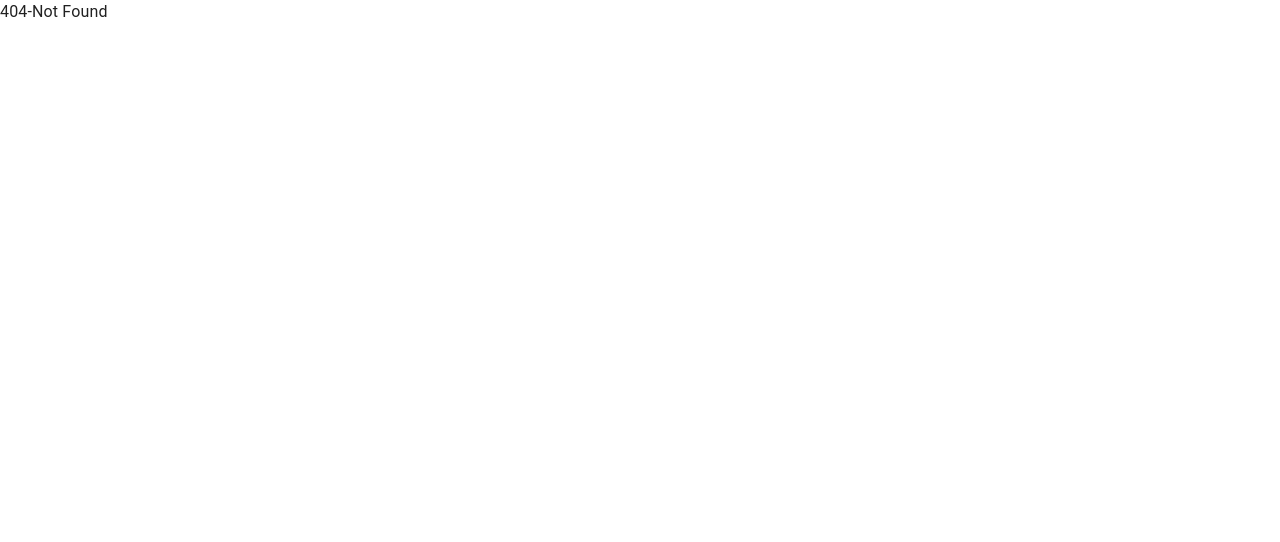
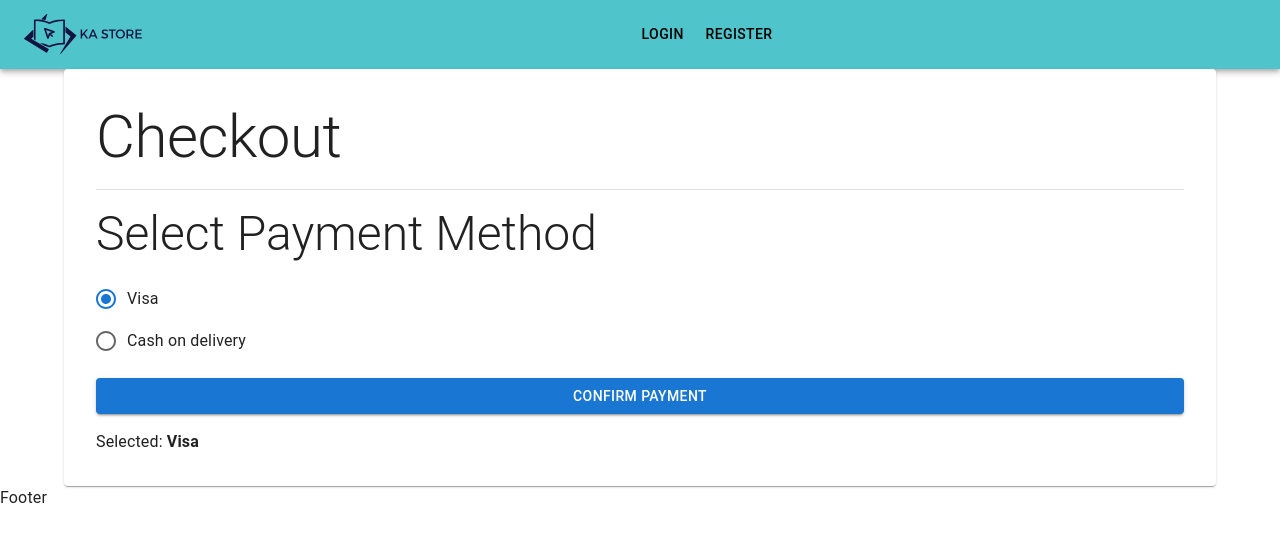
Before and after one commit to lojain-yadak/react-project, a React (Vite) app: page /checkout in a window 1280 px wide. Before the commit this address had no page. Shown: the top 542 px of the page. Built offline with nearby package versions, Linux system fonts and the light colour scheme.

Commit message:
ninth commit

```diff
--- a/src/component/navbar/Navbar.jsx
+++ b/src/component/navbar/Navbar.jsx
@@ -13,13 +13,15 @@ import Tooltip from '@mui/material/Tooltip';
 import MenuItem from '@mui/material/MenuItem';
 import AdbIcon from '@mui/icons-material/Adb';
 import { Link } from 'react-router-dom';
-const pages = ['Home','Login', 'Register','Cart'];
+import { Navigate } from 'react-router';
+const pagesGuest = ['Login', 'Register'];
+const pagesAuth = ['Cart','Home'];
 const settings = ['Profile', 'Account', 'Dashboard', 'Logout'];
 
 function Navbar() {
   const [anchorElNav, setAnchorElNav] = React.useState(null);
   const [anchorElUser, setAnchorElUser] = React.useState(null);
-
+  const isLogedIn=Boolean(localStorage.getItem("userToken"));
   const handleOpenNavMenu = (event) => {
     setAnchorElNav(event.currentTarget);
   };
@@ -31,7 +33,10 @@ function Navbar() {
   const handleCloseUserMenu = () => {
     setAnchorElUser(null);
   };
-
+  const handleLogout =()=>{
+    localStorage.removeItem("userToken");
+    Navigate('/login');
+  }
   return (
     <AppBar position="static" sx={{ backgroundColor: '#4FC4CA'}}>
       <Container maxWidth="xl">
@@ -82,7 +87,7 @@ function Navbar() {
               onClose={handleCloseNavMenu}
               sx={{ display: { xs: 'block', md: 'none' } }}
             >
-              {pages.map((page) => (
+              {(isLogedIn ? pagesAuth :pagesGuest).map((page) => (
                 <MenuItem key={page} onClick={handleCloseNavMenu}
                   component={Link}
                   to={`${page}`}
@@ -117,7 +122,7 @@ function Navbar() {
 
           </Typography>
           <Box sx={{ flexGrow: 1, display: { xs: 'none', md: 'flex' },justifyContent:'center', alignItems:"center" }}>
-            {pages.map((page) => (
+            {(isLogedIn ? pagesAuth :pagesGuest).map((page) => (
               <Button
                 key={page}
                 component={Link}
@@ -129,6 +134,9 @@ function Navbar() {
                 {page}
               </Button>
             ))}
+            {isLogedIn?(
+              <Button onClick={handleLogout} sx={{ my: 2, color: 'black', display: 'block' }}> Logout </Button>
+            ):null}
           </Box>
           <Box sx={{ flexGrow: 0 }}>
 
--- a/src/pages/cart/Cart.jsx
+++ b/src/pages/cart/Cart.jsx
@@ -3,11 +3,14 @@ import React, { useEffect, useState } from 'react';
 import { Box, Grid, Typography, CardMedia, Paper, Card, CardContent, IconButton, Button } from '@mui/material';
 import { Add, Delete, Remove } from '@mui/icons-material';
 import Loader from '../../component/shared/loder/Loader';
+import { Link } from 'react-router';
 
 function Cart() {
   const [products, setProducts] = useState([]);
   const [loader, setLoader] = useState(true);
-
+  const [totalPrice, setTotalPrice ] = useState(0);
+  const [totalItemes, setTotalItems ] = useState(0);
+  let test=0;
   const getProductFromCart = async () => {
     const token = localStorage.getItem("userToken");
 
@@ -20,6 +23,11 @@ function Cart() {
 
       console.log(response);
       setProducts(response.data?.cartResponse || []);
+      setTotalPrice(response.data.totalPrice);
+      response.data.cartResponse.forEach((product)=>{
+        test = test +product.count;
+      });
+      setTotalItems(test)
       setLoader(false);
 
     } catch (error) {
@@ -130,7 +138,7 @@ const clearCart = async () => {
               <Card key={product.id} sx={{ textAlign: 'center', p: 2, mb: 2, display: 'flex' }}>
                 <CardMedia
                   component={'img'}
-                  image='https://placehold.co/50'
+                  image='https://placehold.co/10'
                   alt={product.name}
                   sx={{ borderRadius: 2 }}
                 />
@@ -149,7 +157,16 @@ const clearCart = async () => {
           )}
         </Grid>
         <Grid item xs={12} md={4}>
-          <Typography>Summary</Typography>
+          <Typography>Order Summary</Typography>
+          <Card sx={{p:2}}>
+            <Typography>
+            Total items: {totalItemes}
+          </Typography>
+          <Typography>
+            Total Price: {totalPrice}$
+          </Typography>
+          </Card>
+          <Button variant='contained' fullWidth component={Link} to='/checkout'> Press To Checkout </Button>
         </Grid>
       </Grid>
     </Box>
--- /dev/null
+++ b/src/pages/checkout/Checkout.jsx
@@ -0,0 +1,84 @@
+import { Box, Card, FormControl, FormControlLabel, RadioGroup, Typography, Divider, Button } from '@mui/material';
+import Radio from '@mui/material/Radio';
+import axios from 'axios';
+import React, { useState } from 'react';
+
+function Checkout() {
+  const [paymentmethod, setPaymentMethod] = useState('Visa');
+  const [loading, setLoading] = useState(false);
+
+  const handlePaymentMethod = (event) => {
+    setPaymentMethod(event.target.value);
+  };
+
+  const handlepay = async () => {
+    setLoading(true);
+    try {
+      const token = localStorage.getItem("userToken");
+      const response = await axios.post(
+        `http://mytshop.runasp.net/api/CheckOuts/Pay`,
+        {
+          PaymentMethod: paymentmethod,
+        },
+        {
+          headers: {
+            Authorization: `Bearer ${token}`,
+          },
+        }
+      );
+
+      if( paymentmethod == 'Visa'){
+          location.href=response.data.url
+      }
+
+      console.log(response);
+    } catch (error) {
+      console.error('Payment error:', error);
+    } finally {
+      setLoading(false);
+    }
+  };
+
+  return (
+    <Box>
+      <Card sx={{ p: 4 }}>
+        <Typography variant='h2' sx={{ fontWeight: 300 }}>
+          Checkout
+        </Typography>
+
+        <Divider sx={{ my: 2 }} />
+
+        <FormControl>
+          <Typography variant='h3' sx={{ fontWeight: '300', mb: 2 }}>
+            Select Payment Method
+          </Typography>
+          <RadioGroup
+            defaultValue={paymentmethod}
+            name="payment-method"
+            onChange={handlePaymentMethod}
+          >
+            <FormControlLabel value="Visa" control={<Radio />} label="Visa" />
+            <FormControlLabel value="Cash" control={<Radio />} label="Cash on delivery" />
+          </RadioGroup>
+        </FormControl>
+
+        <Button
+          onClick={handlepay}
+          fullWidth
+          variant="contained"
+          disabled={loading}
+          sx={{ mt: 2 }}
+        >
+          {loading ? 'Processing...' : 'Confirm Payment'}
+        </Button>
+
+        {/* Optional: Show selected method */}
+        <Typography sx={{ mt: 2 }}>
+          Selected: <strong>{paymentmethod}</strong>
+        </Typography>
+      </Card>
+    </Box>
+  );
+}
+
+export default Checkout;
--- a/src/pages/login/Login.jsx
+++ b/src/pages/login/Login.jsx
@@ -7,17 +7,18 @@ import {Password} from '@mui/icons-material';
 import {CalendarMonth} from '@mui/icons-material';
 import { useForm } from 'react-hook-form';
 import axios from 'axios';
-import { Link, Navigate } from 'react-router-dom';
+import { Link, Navigate, useNavigate } from 'react-router-dom';
 import Swal from './../../../node_modules/sweetalert2/src/sweetalert2';
 
 
 function Login() {
   const {register,handleSubmit} = useForm();
-
+  const navigate = useNavigate();
   const loginUser= async (values)=>{
 const response = await axios.post(`http://mytshop.runasp.net/api/Account/Login`, values);
 localStorage.setItem("userToken",response.data.token)
 console.log(response);
+navigate('/home')
   }
   return (
     <Box component={'form'} className={style.generalStyle}
```
Also changed, not shown: src/routes.jsx (+12 -8 lines).
